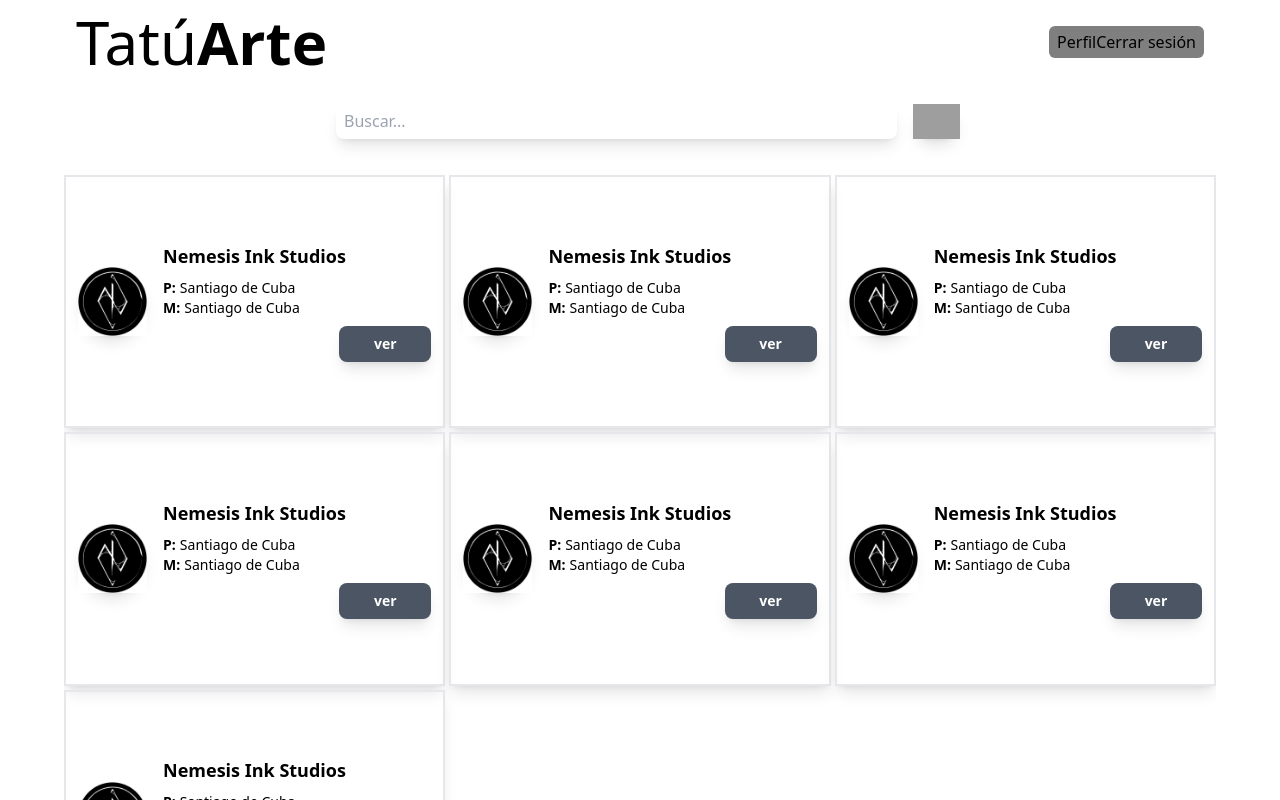
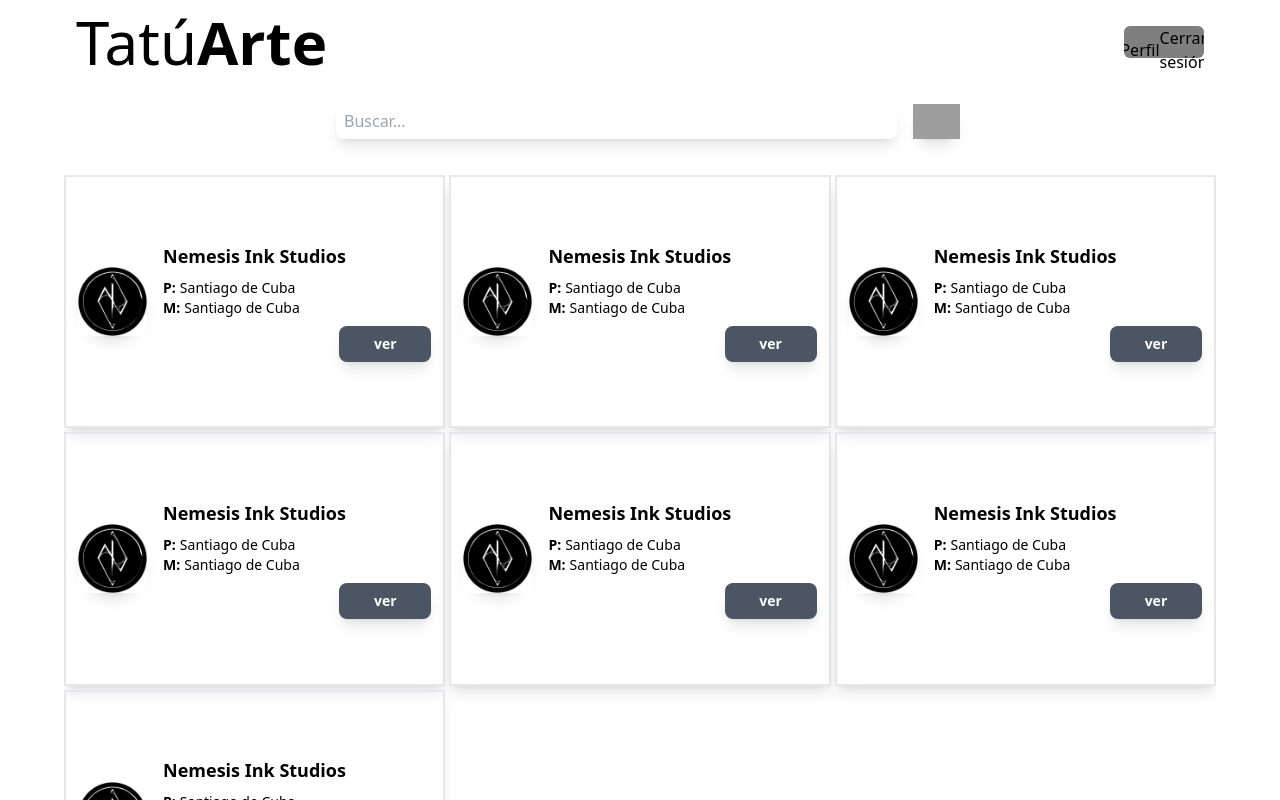
Before and after one commit to AlbeTorres/tatuarte, a React (Create React App) app: page /home in a window 1280 px wide. Shown: the top 800 px of the page. Built offline with nearby package versions, Linux system fonts and the light colour scheme; grey boxes are pictures that could not be loaded.

Commit message:
cambios ramdon

```diff
--- a/src/components/home/UserOption/UserOption.js
+++ b/src/components/home/UserOption/UserOption.js
@@ -7,10 +7,10 @@ const UserOption = () => {
   return (
     <Fragment>
       {logueado ? (
-        <nav className="navbg px-2 py-1 rounded-md">
+        <nav className="navbg w-20 h-8 rounded-md">
 
           <label htmlFor="menu" className="cursor-pointer show ">
-            <img src="img/test.jpg" alt="" width="50px" height='50px' className="rounded-full w-10 h-10 object-cover " />
+            <img src="img/test.jpg" alt="" width="50px" height='50px' className="absolute rounded-full w-10 h-10 object-cover " />
           </label>
           <input type="checkbox" id="menu" className=" hidden nav-input" />
 
```
